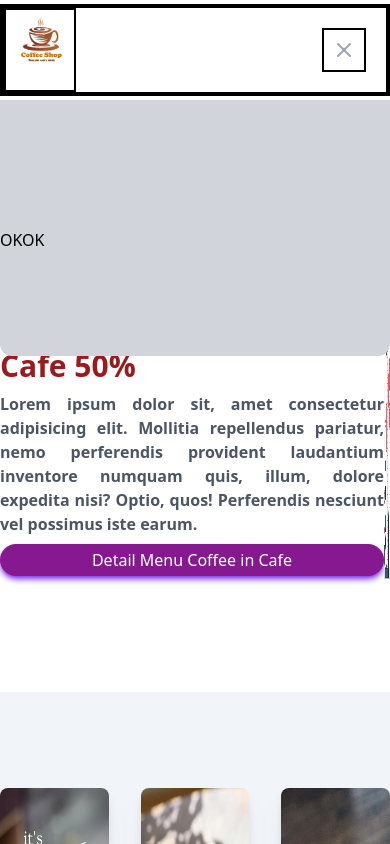
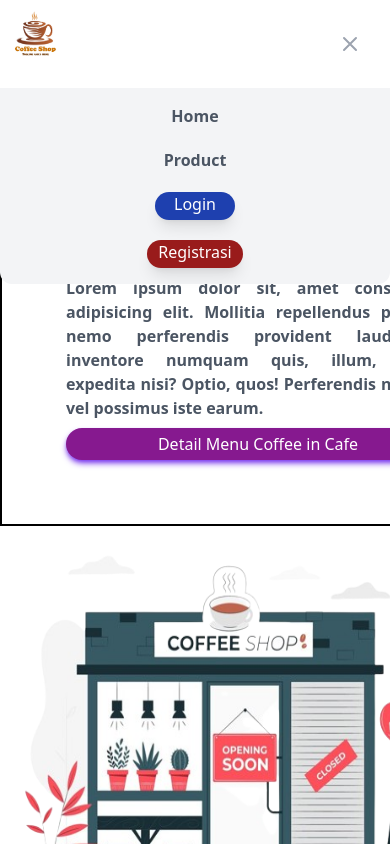
Before and after one commit to ekopurnama25/react-learning, a React (Vite) app: page / in a window 390 px wide. Both pictures are taken after a click on the button "Open main menu". Shown: the top 844 px of the page. Built offline with nearby package versions, Linux system fonts and the light colour scheme.

Commit message:
firsh commit[A

```diff
--- a/src/components/Navbar/index.jsx
+++ b/src/components/Navbar/index.jsx
@@ -14,12 +14,12 @@ const Navbar = () => {
   return (
     <>
       <nav className="flex py-1 mx-auto justify-around shadow-lg items-center">
-        <div className="flex border-2 flex-col border-[#000] justify-between items-center max-w-5xl w-full sm:flex sm:flex-row sm:px-12 sm:justify-between">
-          <div className="flex justify-between border-2 border-[#000] w-full">
-            <div className="p-1 border-2 border-[#000]">
+        <div className="flex flex-col justify-between items-center max-w-5xl w-full sm:flex sm:flex-row sm:px-12 sm:justify-between">
+          <div className="flex justify-between w-full">
+            <div className="p-1">
               <img className="w-[65x] h-[60px]" src={Coffe} alt="" />
             </div>
-            <div className=" flex-col gap-y-1 min-[805px]:hidden block max-[800px]:m-5 border-2 border-[#000]">
+            <div className=" flex-col gap-y-1 min-[805px]:hidden block max-[800px]:m-5">
               <button
                 onClick={handleNav}
                 type="button"
@@ -140,15 +140,40 @@ const Navbar = () => {
       <div
         className={
           openNavbar
-            ? "flex justify-between bg-gray-300 w-full rounded-b-xl absolute z-10"
+            ? "flex justify-between bg-[#f3f4f6] w-full rounded-b-xl absolute z-10"
             : "hidden"
         }
       >
         {/* Mobile Navigation Items */}
-        <div className="h-32 py-32">
-          <ul>
-            <li>OKOK</li>
-          </ul>
+        <div className="flex mx-auto w-full justify-around flex-row p-4 ">
+          <div className="flex flex-col space-y-5">
+            <Link
+              className="flex mx-auto font-sans font-bold text-[#4b5563]
+              hover:text-[#eab308] hover:duration-300 cursor-pointer"
+              to="/"
+            >
+              Home
+            </Link>
+            <Link
+              className="flex mx-auto font-sans font-bold text-[#4b5563]
+              hover:text-[#eab308] hover:duration-300 cursor-pointer"
+              to="/product"
+            >
+              Product
+            </Link>
+            <Link
+              className="flex mx-auto bg-[#1e40af] text-white h-7 w-20 justify-center rounded-full font-medium font-sans shadow-lg"
+              to="/login"
+            >
+              <p className="items-center">Login</p>
+            </Link>
+            <Link
+              className="flex mx-auto bg-[#991b1b] text-white h-7 w-24 justify-center rounded-full font-sans font-medium shadow-lg"
+              to="/regist"
+            >
+              Registrasi
+            </Link>
+          </div>
         </div>
       </div>
     </>
--- a/src/pages/Home/index.jsx
+++ b/src/pages/Home/index.jsx
@@ -1,5 +1,5 @@
 import React from "react";
-import LandingPages from "/assert/landing_page/img_04.jpg";
+import LandingPages from "/assert/landing_page/img_04.png";
 import Coffe_capuciono from "/assert/landing_page/capucino_coffe.jpg";
 import Coffe_Susu from "/assert/landing_page/susu_coffe.png";
 import Coffe_Item from "/assert/landing_page/coffe_item.jpg";
@@ -10,10 +10,12 @@ import Barista03 from "/assert/landing_page/barista_03.jpg";
 const Home = () => {
   return (
     <>
-      <section className="flex justify-around items-center mx-auto max-w-5xl mt-24">
-        <div className="flex flex-row items-center ">
-          <div className="w-full basis-1/2">
-            <h1 className="font-bold text-8xl text-[#991b1b]">Coffee</h1>
+      <section className="flex justify-around items-center mx-auto max-w-5xl min-[800px]:mt-24">
+        <div className="flex flex-row items-center max-[780px]:flex-col border-1 border-[#000]">
+          <div className="w-full basis-1/2 max-[780px]:p-16 border-2 border-[#000]">
+            <h1 className="font-bold text-8xl text-[#991b1b] max-[780px]:text-[42px] max-[780px]:items-center">
+              Coffee
+            </h1>
             <h1 className="font-bold text-3xl text-[#991b1b]">
               Shopping for Coffee at Cafe 50%
             </h1>
```
Also changed, not shown: public/assert/landing_page/img_04.jpg (deleted), public/assert/landing_page/img_04.png (added).
